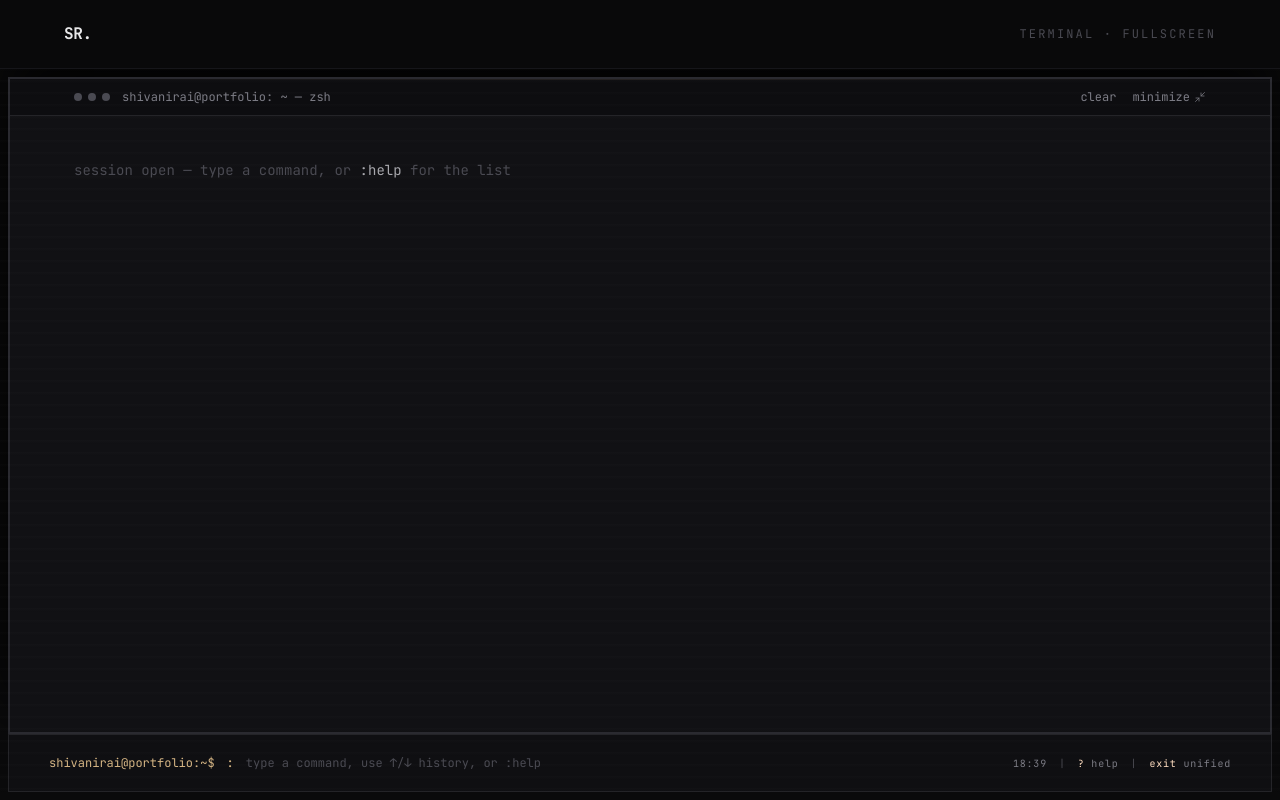
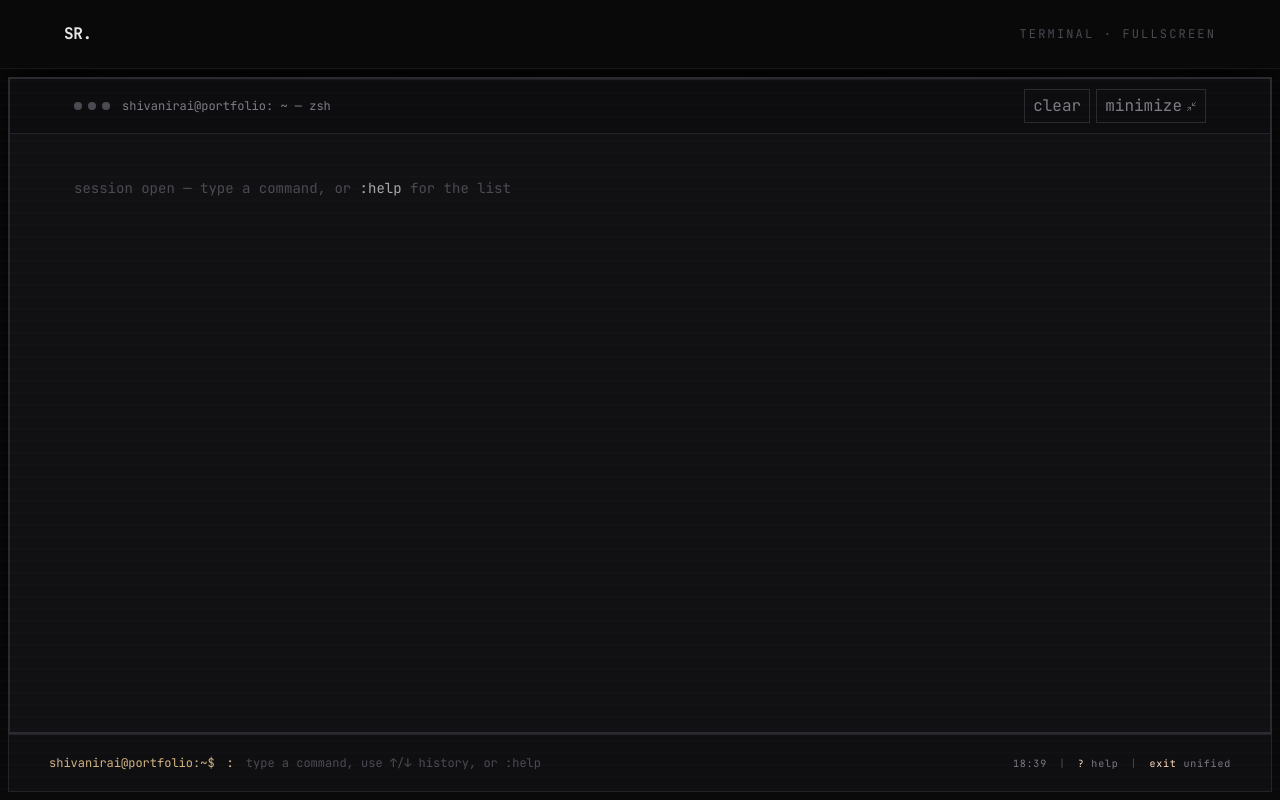
Before and after one commit to shivanirai08/pt, a Next.js app: page / in a window 1280 px wide. Both pictures are taken after a click on the button "fullscreen". Built offline with nearby package versions, Linux system fonts and the light colour scheme.

Commit message:
feat: add fullscreen functionality to CommandBar and enhance TerminalScrollback layout with improved button styling

```diff
--- a/app/components/CommandBar.tsx
+++ b/app/components/CommandBar.tsx
@@ -207,6 +207,7 @@ export default function CommandBar({
             onSuggestion={run}
             onClear={() => setEntries([])}
             onClose={() => setDockFocused(false)}
+            onFullscreen={openFullscreen}
             layoutId="terminal-panel"
             forceShow
           />
--- a/app/components/TerminalScrollback.tsx
+++ b/app/components/TerminalScrollback.tsx
@@ -2,9 +2,12 @@
 
 import { useEffect, useRef } from "react";
 import { motion } from "framer-motion";
-import { Minimize2, X } from "lucide-react";
+import { Maximize2, Minimize2, X } from "lucide-react";
 import TerminalOutput, { type Entry } from "./TerminalOutput";
 import { SHELL_NAV, SHELL_X } from "../lib/shell";
+
+const chromeBtn =
+  "inline-flex items-center gap-1 border border-[#2a2a30] bg-[#151519] px-2 py-1 text-[11px] text-[#7c7c85] transition-colors hover:border-[#3a3a40] hover:text-[#a8a8ad]";
 
 type Props = {
   entries: Entry[];
@@ -12,6 +15,7 @@ type Props = {
   onClear?: () => void;
   onClose?: () => void;
   onMinimize?: () => void;
+  onFullscreen?: () => void;
   maxHeight?: string;
   layoutId?: string;
   variant?: "docked" | "fullscreen";
@@ -24,6 +28,7 @@ export default function TerminalScrollback({
   onClear,
   onClose,
   onMinimize,
+  onFullscreen,
   maxHeight = "max-h-[46vh]",
   layoutId,
   variant = "docked",
@@ -43,38 +48,44 @@ export default function TerminalScrollback({
       <div
         className={`flex shrink-0 items-center justify-between border-b border-[#242428] bg-[#0d0d10] py-2.5 ${SHELL_X}`}
       >
-        <div className={`${SHELL_NAV} flex items-center justify-between`}>
-          <div className="flex items-center gap-3 text-xs text-[#7c7c85]">
+        <div className={`${SHELL_NAV} flex items-center justify-between gap-3`}>
+          <div className="flex min-w-0 items-center gap-3 text-xs text-[#7c7c85]">
             <span className="flex gap-1.5">
               <span className="h-2 w-2 rounded-full bg-[#4a4a52]" />
               <span className="h-2 w-2 rounded-full bg-[#4a4a52]" />
               <span className="h-2 w-2 rounded-full bg-[#4a4a52]" />
             </span>
-            <span>shivanirai@portfolio: ~ — zsh</span>
+            <span className="truncate">shivanirai@portfolio: ~ — zsh</span>
           </div>
-          <div className="flex items-center gap-4 text-xs text-[#7c7c85]">
+          <div className="flex shrink-0 items-center gap-1.5">
             {onClear ? (
-              <button type="button" onClick={onClear} className="hover:text-[#a8a8ad]">
+              <button type="button" onClick={onClear} className={chromeBtn}>
                 clear
+              </button>
+            ) : null}
+            {onFullscreen ? (
+              <button
+                type="button"
+                onClick={onFullscreen}
+                className={chromeBtn}
+                title="Enter full terminal mode"
+              >
+                fullscreen <Maximize2 size={11} strokeWidth={1.5} />
               </button>
             ) : null}
             {onMinimize ? (
               <button
                 type="button"
                 onClick={onMinimize}
-                className="flex items-center gap-1 hover:text-[#a8a8ad]"
+                className={chromeBtn}
                 title="Minimize to portfolio"
               >
-                minimize <Minimize2 size={12} strokeWidth={1.5} />
+                minimize <Minimize2 size={11} strokeWidth={1.5} />
               </button>
             ) : null}
             {onClose ? (
-              <button
-                type="button"
-                onClick={onClose}
-                className="flex items-center gap-1 hover:text-[#a8a8ad]"
-              >
-                esc <X size={12} strokeWidth={1.5} />
+              <button type="button" onClick={onClose} className={chromeBtn}>
+                esc <X size={11} strokeWidth={1.5} />
               </button>
             ) : null}
           </div>
```
